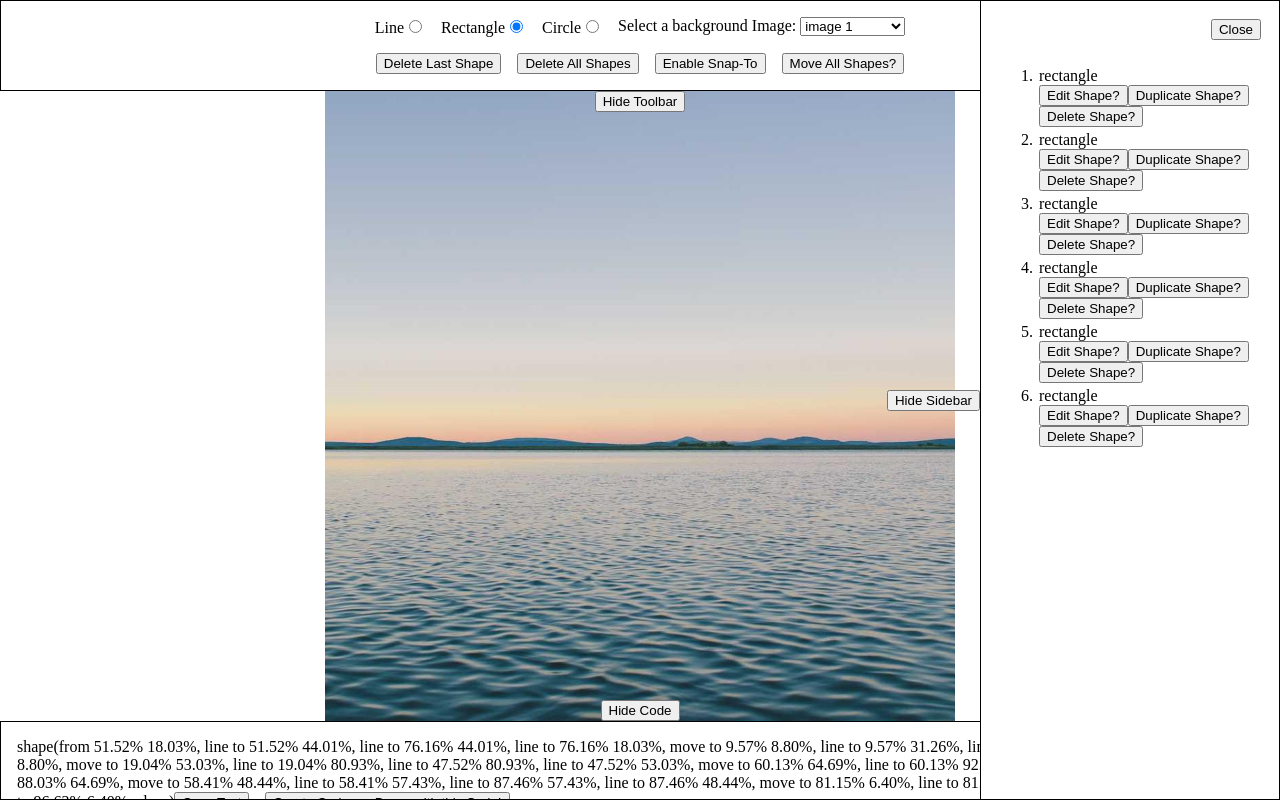
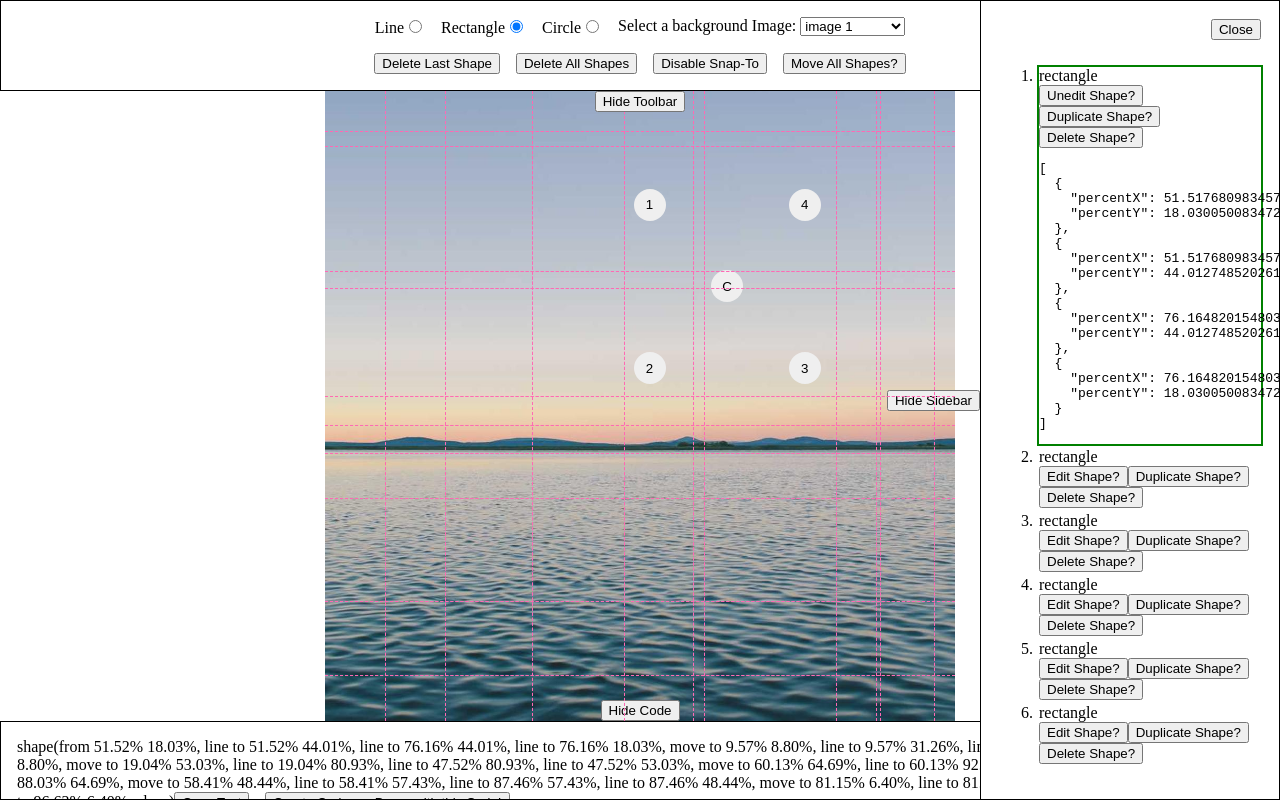
Before and after one commit to bigandy/shape-creator, a React (Vite) app: page / in a window 1280 px wide. Built offline with nearby package versions, Linux system fonts and the light colour scheme.

Commit message:
UI Grid Lines

```diff
--- a/src/App.css
+++ b/src/App.css
@@ -123,13 +123,14 @@ main {
 
   background: radial-gradient(red, hotpink);
 
-    mask-image:
-        radial-gradient(circle at center, black var(--dotSize), transparent 0),
+  mask-image: radial-gradient(
+      circle at center,
+      black var(--dotSize),
+      transparent 0
+    ),
     radial-gradient(circle at center, black var(--dotSize), transparent 0);
   mask-size: var(--bgSize) var(--bgSize);
-    mask-position:
-        0 0,
-        var(--bgPosition) var(--bgPosition);
+  mask-position: 0 0, var(--bgPosition) var(--bgPosition);
 }
 
 .circle-circle {
@@ -277,3 +278,23 @@ main {
 .cursor-move {
   cursor: move;
 }
+
+.line {
+  z-index: 1;
+  position: absolute;
+  top: 50%;
+}
+
+.line-horizontal {
+  width: 100%;
+  height: 1px;
+  left: 0;
+  border-top: 1px dashed hotpink;
+}
+
+.line-vertical {
+  top: 0;
+  width: 1px;
+  height: 100%;
+  border-left: 1px dashed hotpink;
+}
--- /dev/null
+++ b/src/components/ClickArea/index.tsx
@@ -0,0 +1,39 @@
+import { type MouseEvent } from "react";
+
+import { GridLines } from "@components/GridLines";
+import { useStackContext } from "@hooks/useStackContext";
+
+interface Props extends React.PropsWithChildren {
+  handleClick?: (event: MouseEvent<HTMLDivElement>) => void;
+  handleMouseDown?: (event: MouseEvent<HTMLDivElement>) => void;
+  handleMouseMove?: (event: MouseEvent<HTMLDivElement>) => void;
+  handleMouseUp?: (event: MouseEvent<HTMLDivElement>) => void;
+  handleMouseLeave?: (event: MouseEvent<HTMLDivElement>) => void;
+  clickAreaRef: React.RefObject<HTMLInputElement | null>;
+}
+
+export const ClickAreaWrapper = ({
+  handleClick,
+  handleMouseDown,
+  handleMouseMove,
+  handleMouseUp,
+  handleMouseLeave,
+  clickAreaRef,
+  children,
+}: Props) => {
+  const { snapTo } = useStackContext();
+  return (
+    <div
+      className="click-area"
+      onClick={handleClick ? handleClick : undefined}
+      onMouseDown={handleMouseDown ? handleMouseDown : undefined}
+      onMouseUp={handleMouseUp ? handleMouseUp : undefined}
+      onMouseMove={handleMouseMove ? handleMouseMove : undefined}
+      onMouseLeave={handleMouseLeave ? handleMouseLeave : undefined}
+      ref={clickAreaRef}
+    >
+      {children}
+      {snapTo && <GridLines />}
+    </div>
+  );
+};
--- a/src/components/ClickAreaCircle.tsx
+++ b/src/components/ClickAreaCircle.tsx
@@ -8,6 +8,8 @@ import { useStackContext } from "@hooks/useStackContext";
 
 import { getCoords } from "@utils/coordinates";
 import { useStackDispatch } from "@hooks/useStackDispatch";
+
+import { ClickAreaWrapper } from "@components/ClickArea/index";
 
 export const ClickAreaCircle = () => {
   const dispatch = useStackDispatch();
@@ -45,18 +47,18 @@ export const ClickAreaCircle = () => {
     });
   };
 
-  const handleMouseDown = (e: MouseEvent<HTMLDivElement>) => {
+  const handleMouseDown = (event: MouseEvent<HTMLDivElement>) => {
     setFinalPoint(null);
-    const coords = getCoords(e, clickAreaRef)!;
+    const coords = getCoords(event, clickAreaRef)!;
 
     setInitialPoint(coords);
     setRecording(true);
   };
 
-  const handleMouseUp = (e: MouseEvent<HTMLDivElement>) => {
+  const handleMouseUp = (event: MouseEvent<HTMLDivElement>) => {
     // AHTODO: How to handle mouseup or out of bounds movement of the mouse?
 
-    const upCoords = getCoords(e, clickAreaRef)!;
+    const upCoords = getCoords(event, clickAreaRef)!;
 
     setFinalPoint(upCoords);
 
@@ -64,11 +66,11 @@ export const ClickAreaCircle = () => {
     drawCircle();
   };
 
-  const handleMouseMove = (e: MouseEvent<HTMLDivElement>) => {
+  const handleMouseMove = (event: MouseEvent<HTMLDivElement>) => {
     if (initialPoint === null || recording === false) {
       return;
     }
-    const coords = getCoords(e, clickAreaRef)!;
+    const coords = getCoords(event, clickAreaRef)!;
 
     setFinalPoint(coords);
   };
@@ -82,12 +84,11 @@ export const ClickAreaCircle = () => {
   }
 
   return (
-    <div
-      className="click-area"
-      onMouseDown={handleMouseDown}
-      onMouseUp={handleMouseUp}
-      onMouseMove={handleMouseMove}
-      ref={clickAreaRef}
+    <ClickAreaWrapper
+      handleMouseDown={handleMouseDown}
+      handleMouseUp={handleMouseUp}
+      handleMouseMove={handleMouseMove}
+      clickAreaRef={clickAreaRef}
     >
       {finalPoint !== null && initialPoint !== null && (
         <CircleMiddlePoint
@@ -95,7 +96,7 @@ export const ClickAreaCircle = () => {
           finalPoint={finalPoint}
         />
       )}
-    </div>
+    </ClickAreaWrapper>
   );
 };
 
@@ -126,5 +127,5 @@ const CircleMiddlePoint = React.memo(
         }}
       />
     );
-  },
+  }
 );
--- a/src/components/ClickAreaLine.tsx
+++ b/src/components/ClickAreaLine.tsx
@@ -6,6 +6,7 @@ import type { Coords } from "@/Types";
 import { getCoords } from "@utils/coordinates";
 import { useStackContext } from "@hooks/useStackContext";
 import { useStackDispatch } from "@hooks/useStackDispatch";
+import { ClickAreaWrapper } from "@components/ClickArea/index";
 
 export const ClickAreaLine = () => {
   const { stackLength } = useStackContext();
@@ -41,12 +42,11 @@ export const ClickAreaLine = () => {
   const handleMouseLeave = () => setMousePosition(null);
 
   return (
-    <div
-      className="click-area"
-      onClick={handleClick}
-      ref={clickAreaRef}
-      onMouseMove={handleMouseMove}
-      onMouseLeave={handleMouseLeave}
+    <ClickAreaWrapper
+      handleClick={handleClick}
+      clickAreaRef={clickAreaRef}
+      handleMouseMove={handleMouseMove}
+      handleMouseLeave={handleMouseLeave}
     >
       <DragAndDropPoints clickAreaRef={clickAreaRef} drawingMode="line" />
 
@@ -61,6 +61,6 @@ export const ClickAreaLine = () => {
           {stackLength + 1}
         </div>
       )}
-    </div>
+    </ClickAreaWrapper>
   );
 };
--- a/src/components/ClickAreaRectangle.tsx
+++ b/src/components/ClickAreaRectangle.tsx
@@ -6,8 +6,10 @@ import { useStackDispatch } from "@hooks/useStackDispatch";
 
 import type { Coords } from "@/Types";
 
+import { useStackContext } from "@hooks/useStackContext";
 import { getCoords } from "@utils/coordinates";
-import { useStackContext } from "@hooks/useStackContext";
+
+import { ClickAreaWrapper } from "@components/ClickArea/index";
 
 export const ClickAreaRectangle = () => {
   const dispatch = useStackDispatch();
@@ -54,18 +56,18 @@ export const ClickAreaRectangle = () => {
     });
   };
 
-  const handleMouseDown = (e: MouseEvent<HTMLDivElement>) => {
+  const handleMouseDown = (event: MouseEvent<HTMLDivElement>) => {
     setFinalPoint(null);
-    const coords = getCoords(e, clickAreaRef)!;
+    const coords = getCoords(event, clickAreaRef)!;
 
     setInitialPoint(coords);
     setRecording(true);
   };
 
-  const handleMouseUp = (e: MouseEvent<HTMLDivElement>) => {
+  const handleMouseUp = (event: MouseEvent<HTMLDivElement>) => {
     // AHTODO: How to handle mouseup or out of bounds movement of the mouse?
 
-    const upCoords = getCoords(e, clickAreaRef)!;
+    const upCoords = getCoords(event, clickAreaRef)!;
 
     setFinalPoint(upCoords);
 
@@ -73,37 +75,36 @@ export const ClickAreaRectangle = () => {
     drawRectangle();
   };
 
-  const handleMouseOver = (e: MouseEvent<HTMLDivElement>) => {
+  const handleMouseMove = (event: MouseEvent<HTMLDivElement>) => {
     if (initialPoint === null || recording === false) {
       return;
     }
-    const coords = getCoords(e, clickAreaRef)!;
+    const coords = getCoords(event, clickAreaRef)!;
 
     setFinalPoint(coords);
   };
 
   if (activeStack.coords || moveAllShapes) {
     return (
-      <div className="click-area" ref={clickAreaRef}>
+      <ClickAreaWrapper clickAreaRef={clickAreaRef}>
         <DragAndDropPoints
           clickAreaRef={clickAreaRef}
           drawingMode="rectangle"
         />
-      </div>
+      </ClickAreaWrapper>
     );
   } else {
     return (
-      <div
-        className="click-area"
-        onMouseDown={handleMouseDown}
-        onMouseUp={handleMouseUp}
-        onMouseMove={handleMouseOver}
-        ref={clickAreaRef}
+      <ClickAreaWrapper
+        handleMouseDown={handleMouseDown}
+        handleMouseUp={handleMouseUp}
+        handleMouseMove={handleMouseMove}
+        clickAreaRef={clickAreaRef}
       >
         {finalPoint !== null && initialPoint !== null && (
           <MiddlePoint initialPoint={initialPoint} finalPoint={finalPoint} />
         )}
-      </div>
+      </ClickAreaWrapper>
     );
   }
 };
--- a/src/components/DragAndDropPoints/DragAndDropPointsSingleShape.tsx
+++ b/src/components/DragAndDropPoints/DragAndDropPointsSingleShape.tsx
@@ -105,7 +105,7 @@ export const DragAndDropPointsSingleShape = ({
   clickAreaRef,
   drawingMode,
 }: Props) => {
-  const { activeStack, isActiveStackBeingEdited } = useStackContext();
+  const { activeStack, isActiveStackBeingEdited, snapTo } = useStackContext();
 
   const dispatch = useStackDispatch();
 
--- /dev/null
+++ b/src/components/GridLines.tsx
@@ -0,0 +1,41 @@
+import { Fragment } from "react";
+
+import { useStackContext } from "@hooks/useStackContext";
+
+export const GridLines = () => {
+  const { savedStack, editingNumber } = useStackContext();
+
+  // Get All Points vertical and horizontal
+  const allCoords = savedStack
+    .filter((_, stackIndex) => stackIndex !== editingNumber)
+    .map((stack) => {
+      return stack.coords;
+    })
+    .flat();
+  const horizontalPoints = allCoords.map(({ percentY }) => percentY);
+  const verticalPoints = allCoords.map(({ percentX }) => percentX);
+
+  return (
+    <Fragment>
+      {verticalPoints.map((y, index) => {
+        return (
+          <div
+            key={`line-${index}`}
+            className="line line-vertical"
+            style={{ left: y + "%" }}
+          ></div>
+        );
+      })}
+
+      {horizontalPoints.map((x, index) => {
+        return (
+          <div
+            key={`line-${index}`}
+            className="line line-horizontal"
+            style={{ top: x + "%" }}
+          ></div>
+        );
+      })}
+    </Fragment>
+  );
+};
--- a/src/context/StackProvider.tsx
+++ b/src/context/StackProvider.tsx
@@ -246,10 +246,10 @@ const tempInitialStateForTestingSnapTo: Shape[] = [
 
 const initialState = {
   savedStack: tempInitialStateForTestingSnapTo,
-  editingNumber: undefined,
+  editingNumber: 0,
   drawingMode: "rectangle" as DrawingMode,
   moveAllShapes: false,
-  snapTo: false,
+  snapTo: true,
 };
 
 function stackReducer(
```
Also changed, not shown: 1 other file (tests, documents, lock files or other folders). Lines whose indentation alone changed are shown as unchanged.
